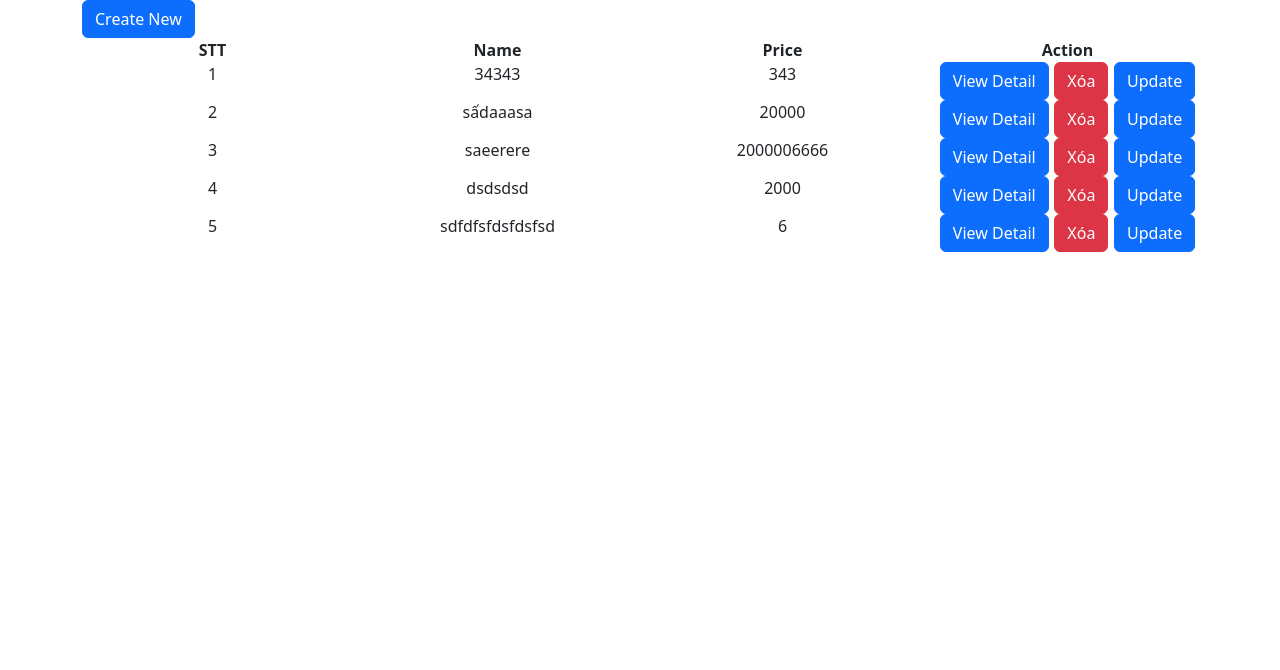
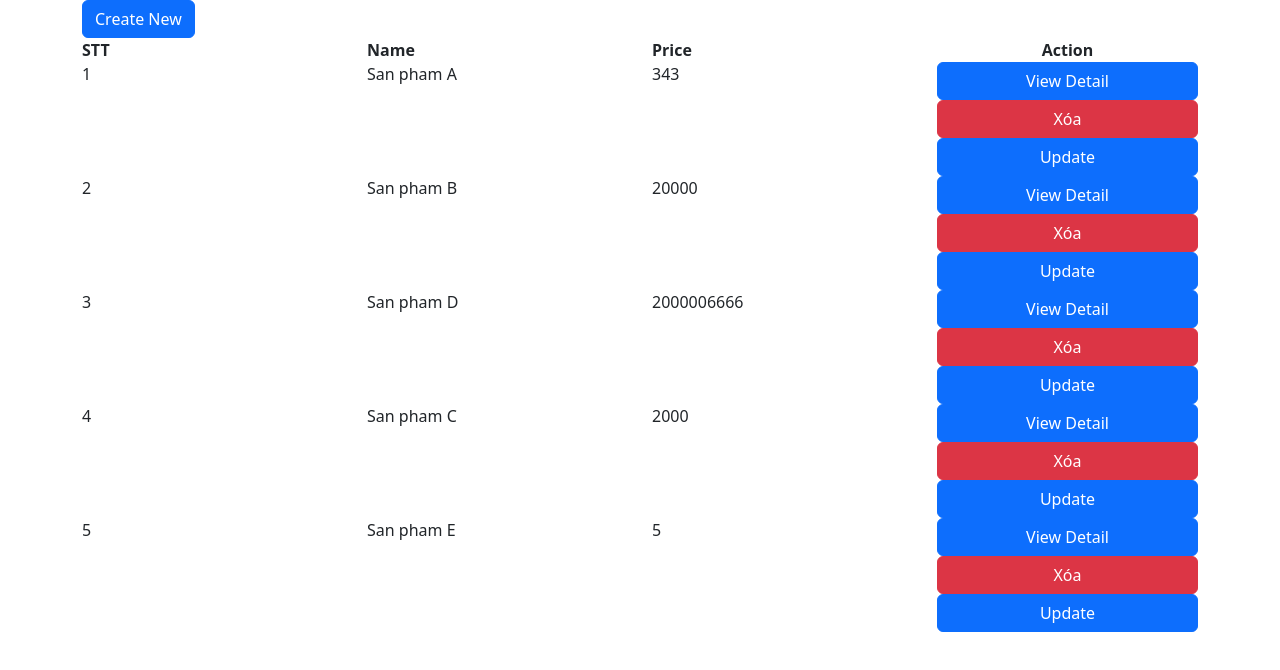
Before and after one commit to hoangnm-ndm/web208-asm, an Angular app: page /products in a window 1280 px wide. Shown: the top 670 px of the page. Built offline with nearby package versions, Linux system fonts and the light colour scheme; data requests are answered from the project's data file.

Commit message:
update asm

```diff
--- a/db.json
+++ b/db.json
@@ -2,40 +2,33 @@
   "products": [
     {
       "id": "JnaYvG6",
-      "name": "34343",
+      "name": "San pham A",
       "price": 343,
       "desc": "mo ta san pham"
     },
     {
       "id": "Nk-nIMQ",
-      "name": "sấdaaasa",
+      "name": "San pham B",
       "price": 20000,
       "desc": "mo ta san pham"
     },
     {
       "id": "NlSFkSn",
-      "name": "saeerere",
+      "name": "San pham D",
       "price": 2000006666,
       "desc": "mo ta san pham"
     },
     {
       "id": "dTodJJN",
-      "name": "dsdsdsd",
+      "name": "San pham C",
       "price": 2000,
       "desc": "sdsdsds"
     },
     {
-      "id": "D3YN8mT",
-      "name": "sdfdfsfdsfdsfsd",
-      "price": 6,
+      "id": "XsBhpuF",
+      "name": "San pham E",
+      "price": 5,
       "desc": ""
-    }
-  ],
-  "users": [
-    {
-      "id": "1",
-      "username": "hoangnm",
-      "password": "1234567"
     }
   ]
 }
--- a/src/app/products-list/products-list.component.html
+++ b/src/app/products-list/products-list.component.html
@@ -1,9 +1,9 @@
 <div class="container">
   <a class="btn btn-primary" routerLink="/product-create">Create New</a>
   <div class="row">
-    <div class="col-3 d-flex justify-content-around"><strong>STT</strong></div>
-    <div class="col-3 d-flex justify-content-around"><strong>Name</strong></div>
-    <div class="col-3 d-flex justify-content-around">
+    <div class="col-3"><strong>STT</strong></div>
+    <div class="col-3"><strong>Name</strong></div>
+    <div class="col-3">
       <strong>Price</strong>
     </div>
     <div class="col-3 d-flex justify-content-around">
@@ -11,10 +11,10 @@
     </div>
   </div>
   <div class="row" *ngFor="let product of products; index as i">
-    <div class="col-3 d-flex justify-content-around">{{ i + 1 }}</div>
-    <div class="col-3 d-flex justify-content-around">{{ product.name }}</div>
-    <div class="col-3 d-flex justify-content-around">{{ product.price }}</div>
-    <div class="col-3 d-flex justify-content-around">
+    <div class="col-3">{{ i + 1 }}</div>
+    <div class="col-3">{{ product.name }}</div>
+    <div class="col-3">{{ product.price }}</div>
+    <div class="col-3 d-flex justify-content-around flex-column">
       <a class="btn btn-primary" [routerLink]="'/product-detail/' + product.id"
         >View Detail</a
       >
```
Also changed, not shown: src/app/app-routing.module.ts (+26 -0 lines), 1 other file (tests, documents, lock files or other folders).
